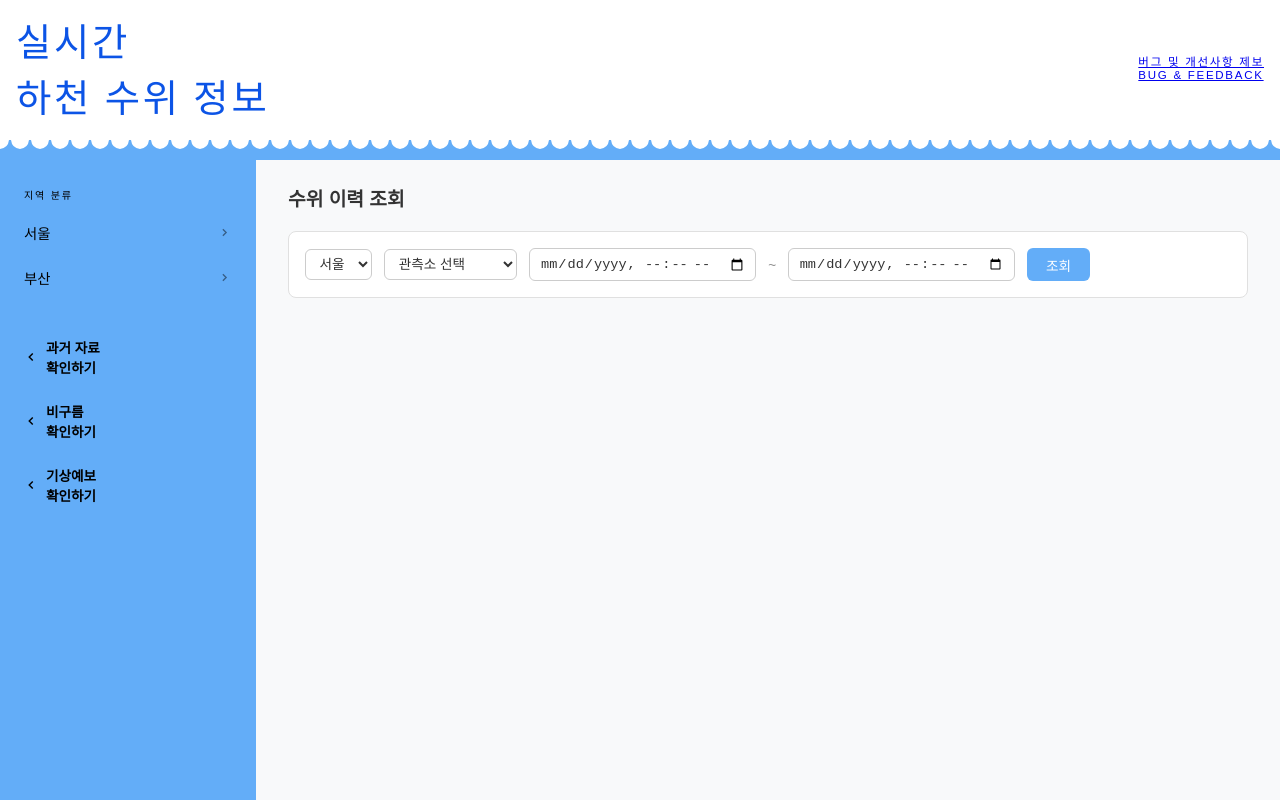
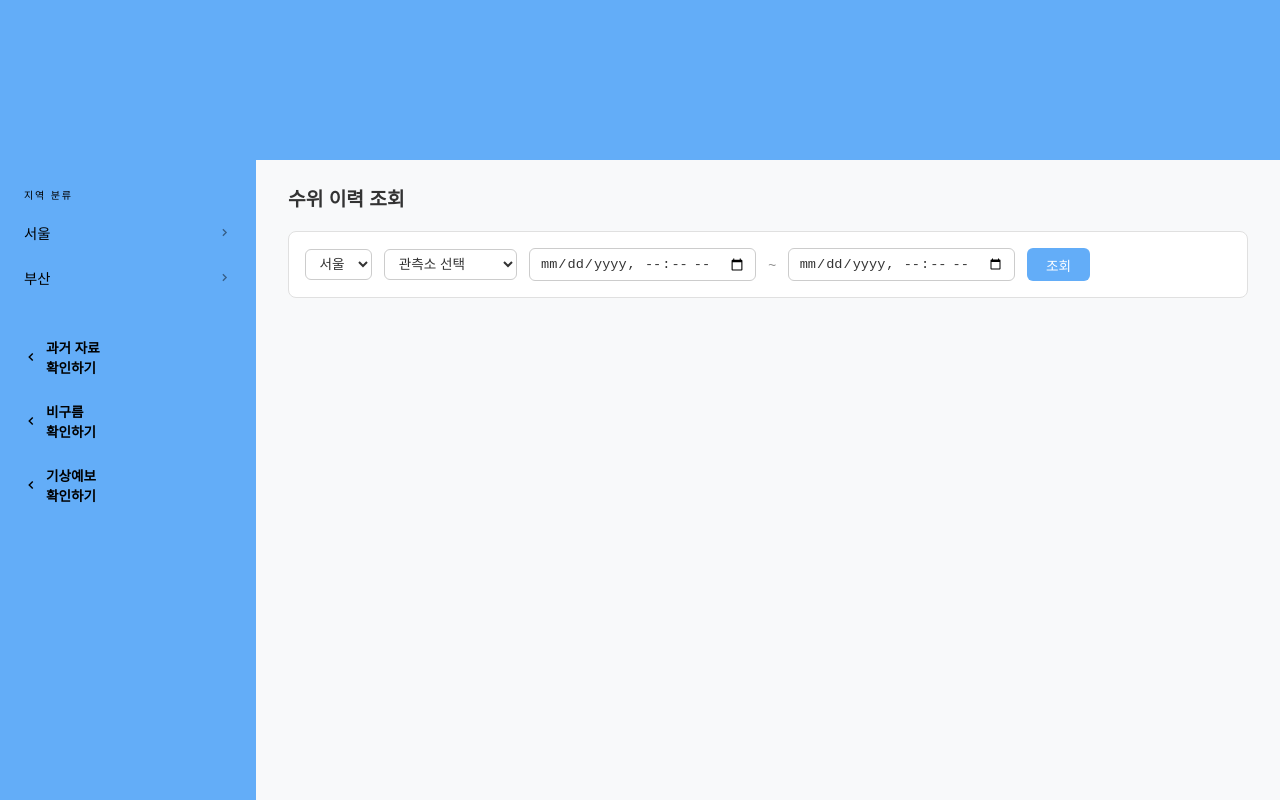
Before and after one commit to niceotter/riverlevel_practice1, a Next.js app: page /history in a window 1280 px wide. Built offline with nearby package versions, Linux system fonts and the light colour scheme.

Commit message:
After comparing observe time(not water level), data will be stored in SUPABASE.

```diff
--- a/app/history/page.tsx
+++ b/app/history/page.tsx
@@ -219,7 +219,6 @@ export default function HistoryPage() {
       height: '100vh',
       width: '100vw',
     }}>
-      <Header headerWave="#ffffff" />
       <Sidebar />
 
       {/* 메인 콘텐츠 */}
```
